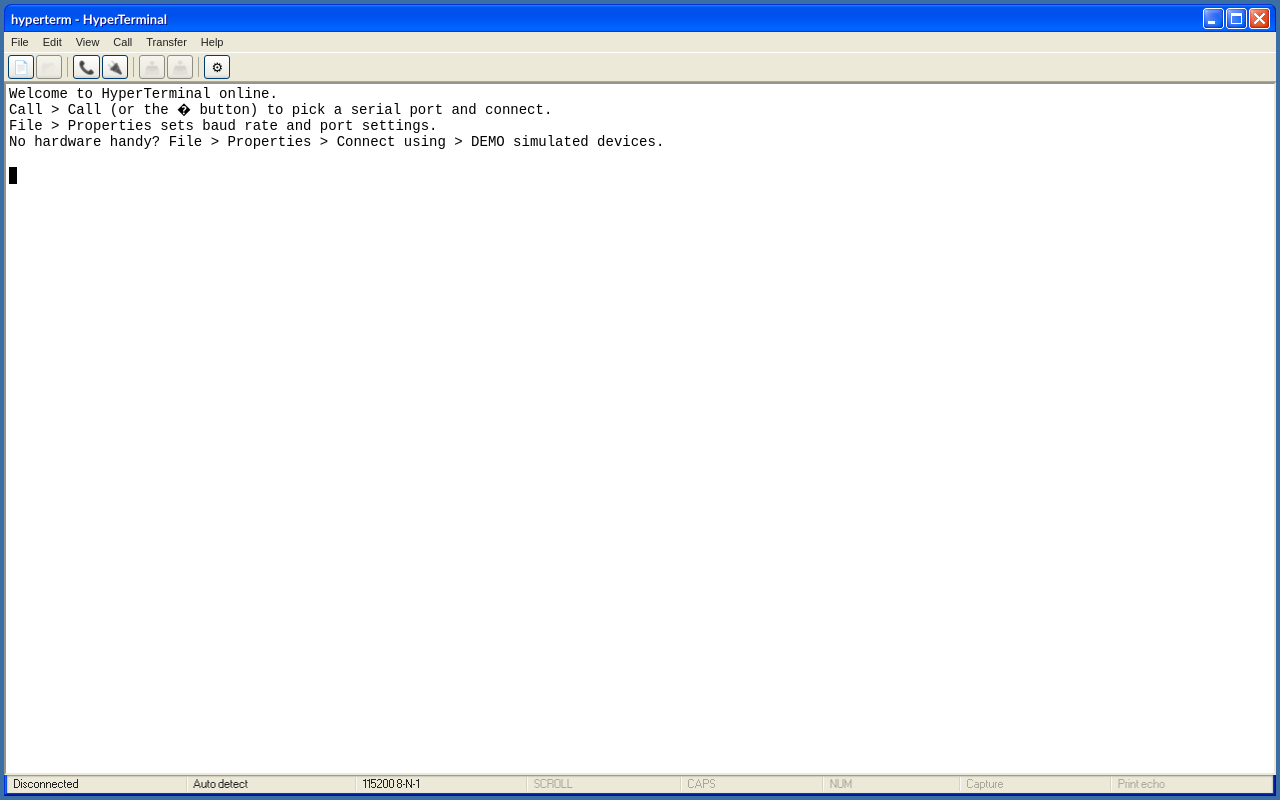
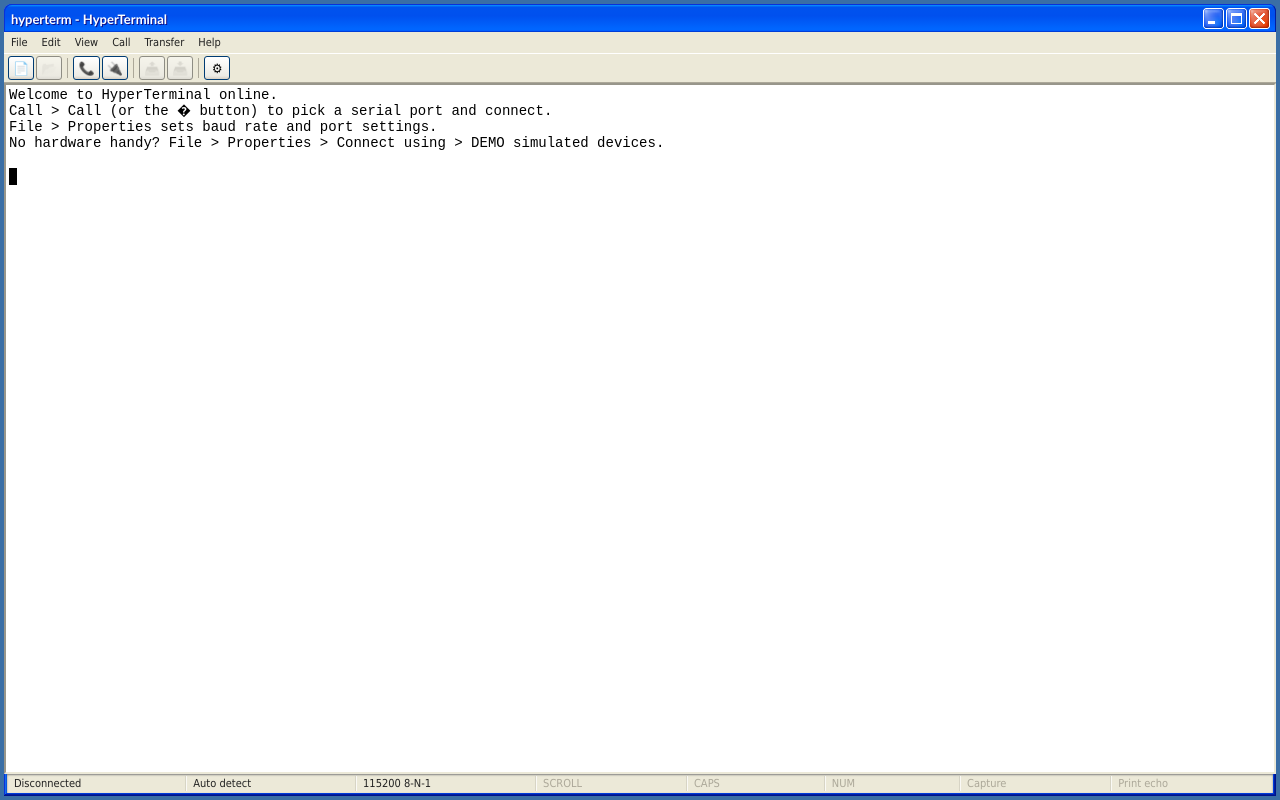
Before and after one commit to ykasidit/hyperterminal, a website with bundled scripts: page public/index.html in a window 1280 px wide. Built offline with nearby package versions, Linux system fonts and the light colour scheme.

Commit message:
use Tahoma for dialogs/menus like real XP (xp.css inherits Win98 bitmap font)
Co-Authored-By: Claude Fable 5 <noreply@anthropic.com>

```diff
--- a/public/hyperterm.css
+++ b/public/hyperterm.css
@@ -1,5 +1,13 @@
 /* Layout + the bits xp.css doesn't cover (menu bar, toolbar, terminal) */
 html, body { height: 100%; margin: 0; background: #3a6ea5; overflow: hidden; }
+
+/* xp.css inherits the Win98 bitmap font; real XP dialogs were Tahoma 8pt.
+   Title bar stays Trebuchet MS (xp.css gets that right). */
+body, button, select, input, textarea, label, legend, fieldset,
+.window-body, .menubar, .menu-popup, .status-bar-field, .toast-xp {
+  font-family: Tahoma, 'Segoe UI', 'DejaVu Sans', Arial, sans-serif;
+  font-size: 11px;
+}
 
 #app {
   display: flex; flex-direction: column;
```
